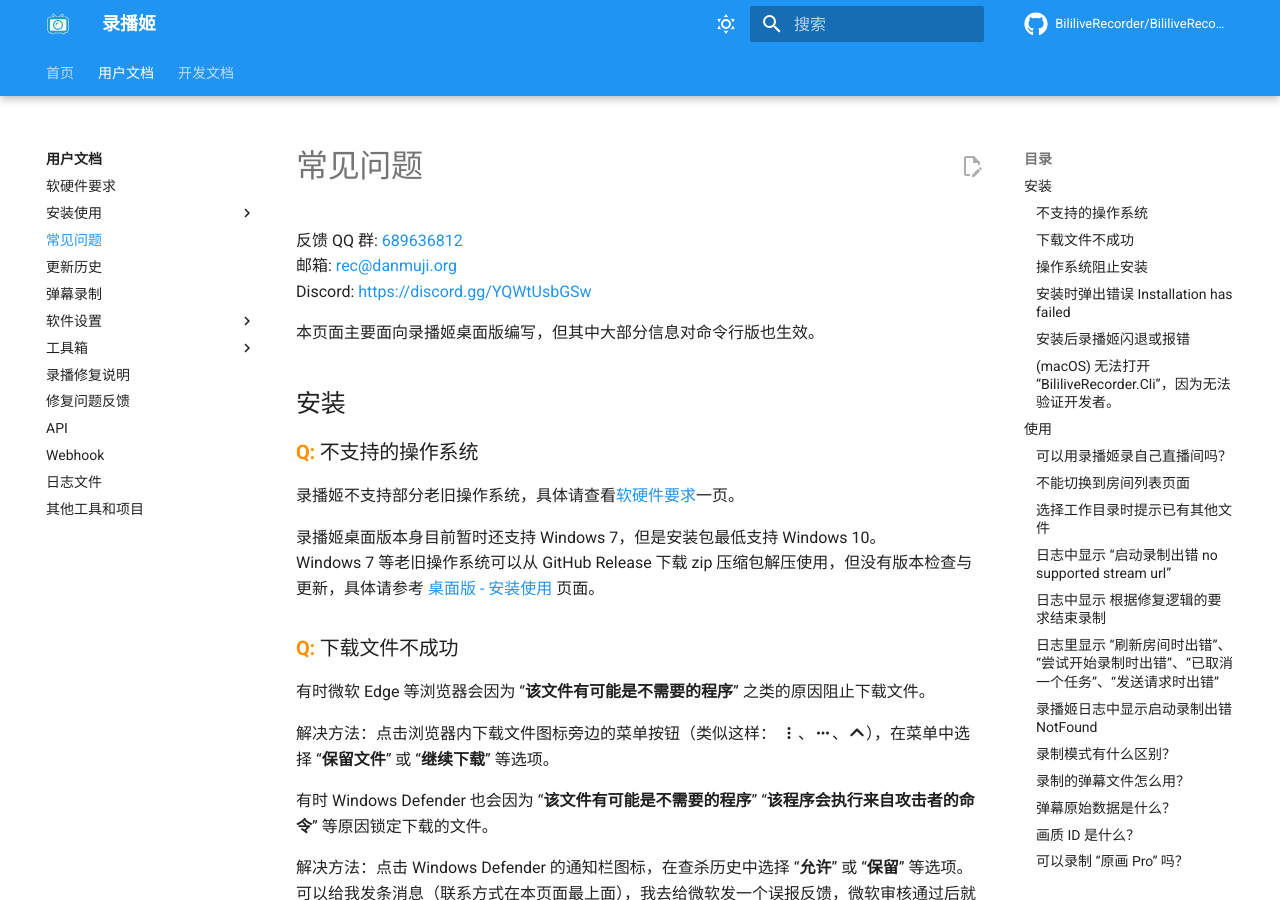
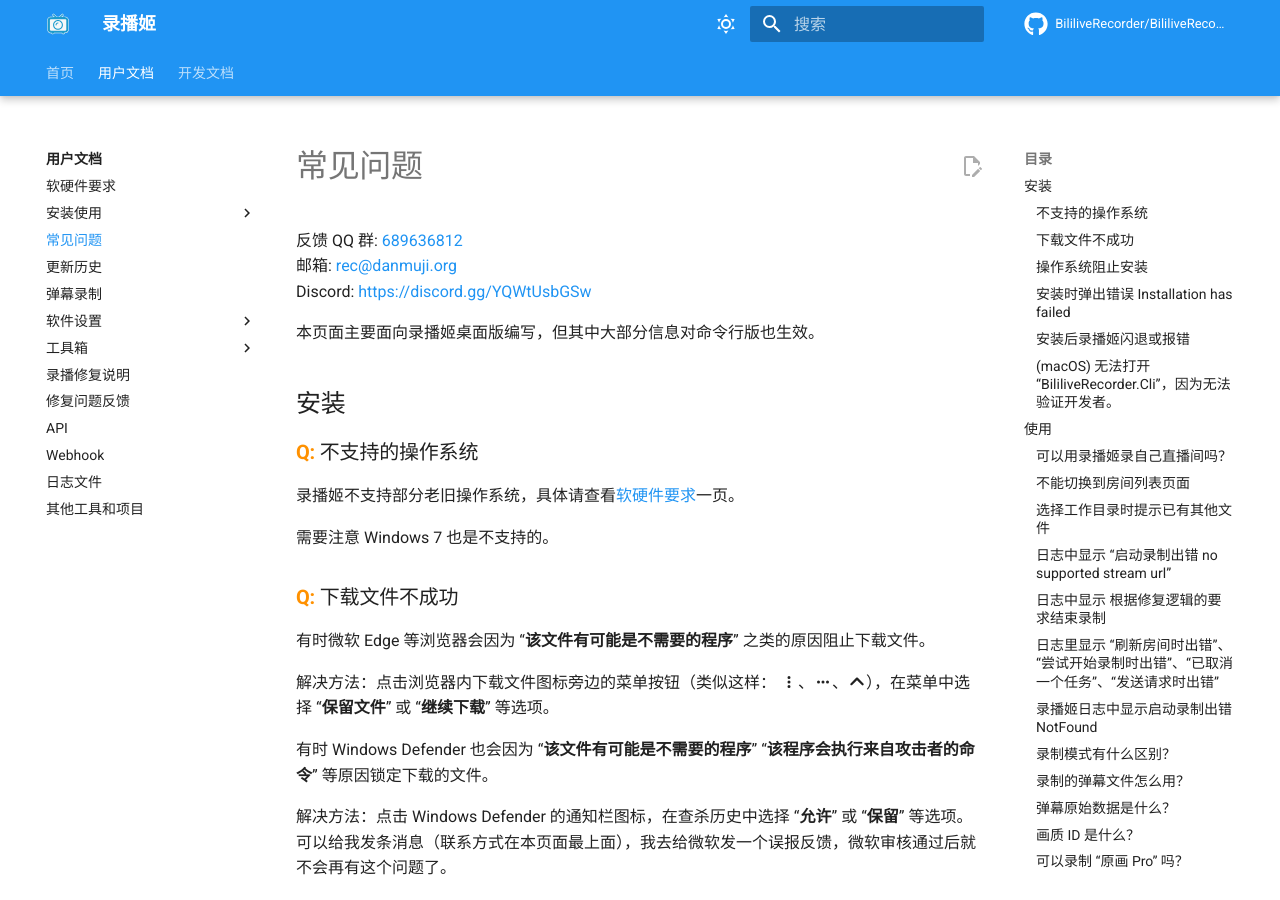
Before and after one commit to BililiveRecorder/website, an MkDocs documentation site: the page built from docs/user/faq.md, in a window 1280 px wide and 900 px high. Built offline with MkDocs 1.6.1 and Material for MkDocs 9.7.7, drawn with Linux system fonts in a browser that asks for light colours; comment, search, counter and statistics services are not loaded.

Commit message:
update faq.md

```diff
--- a/docs/user/faq.md
+++ b/docs/user/faq.md
@@ -14,8 +14,7 @@ Discord: [https://discord.gg/YQWtUsbGSw](https://discord.gg/YQWtUsbGSw){ target=
 
 录播姬不支持部分老旧操作系统，具体请查看[软硬件要求](./system-requirements.md)一页。
 
-录播姬桌面版本身目前暂时还支持 Windows 7，但是安装包最低支持 Windows 10。
-Windows 7 等老旧操作系统可以从 GitHub Release 下载 zip 压缩包解压使用，但没有版本检查与更新，具体请参考 [桌面版 - 安装使用](install/wpf.md) 页面。
+需要注意 Windows 7 也是不支持的。
 
 ### 下载文件不成功
 
```
